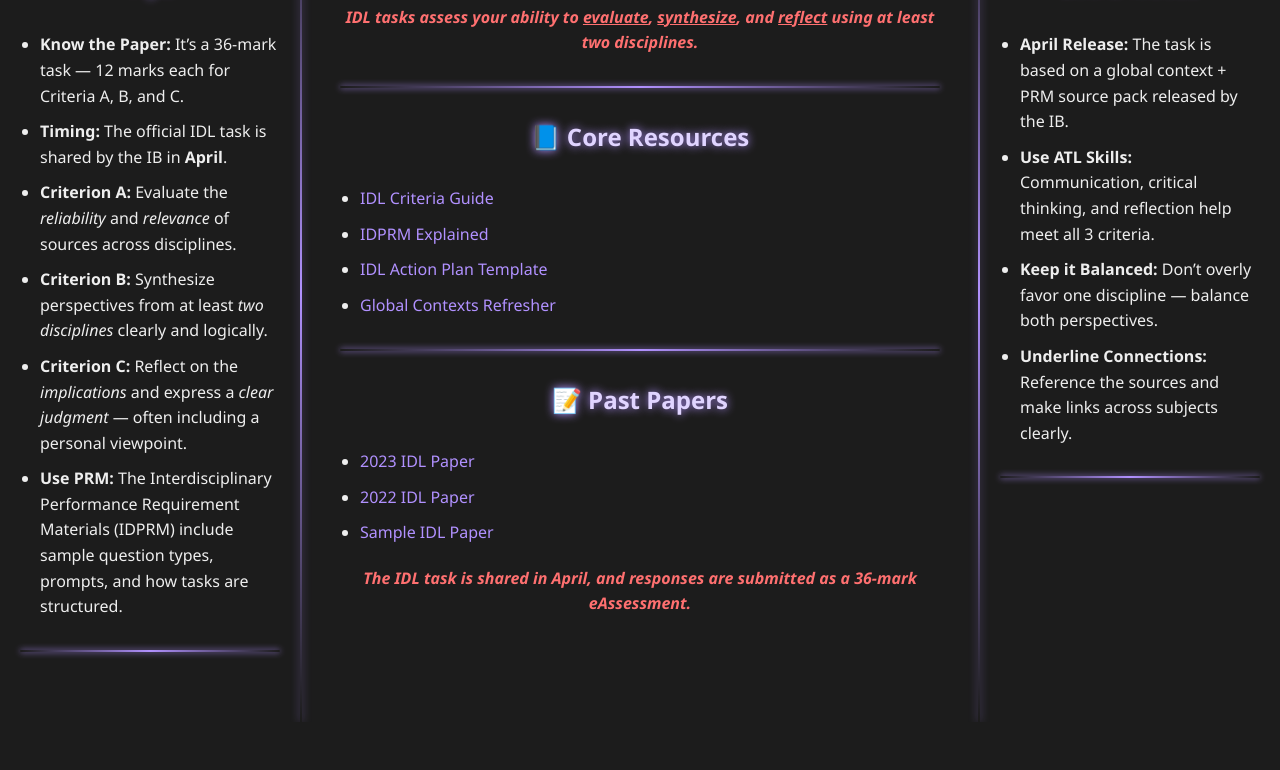
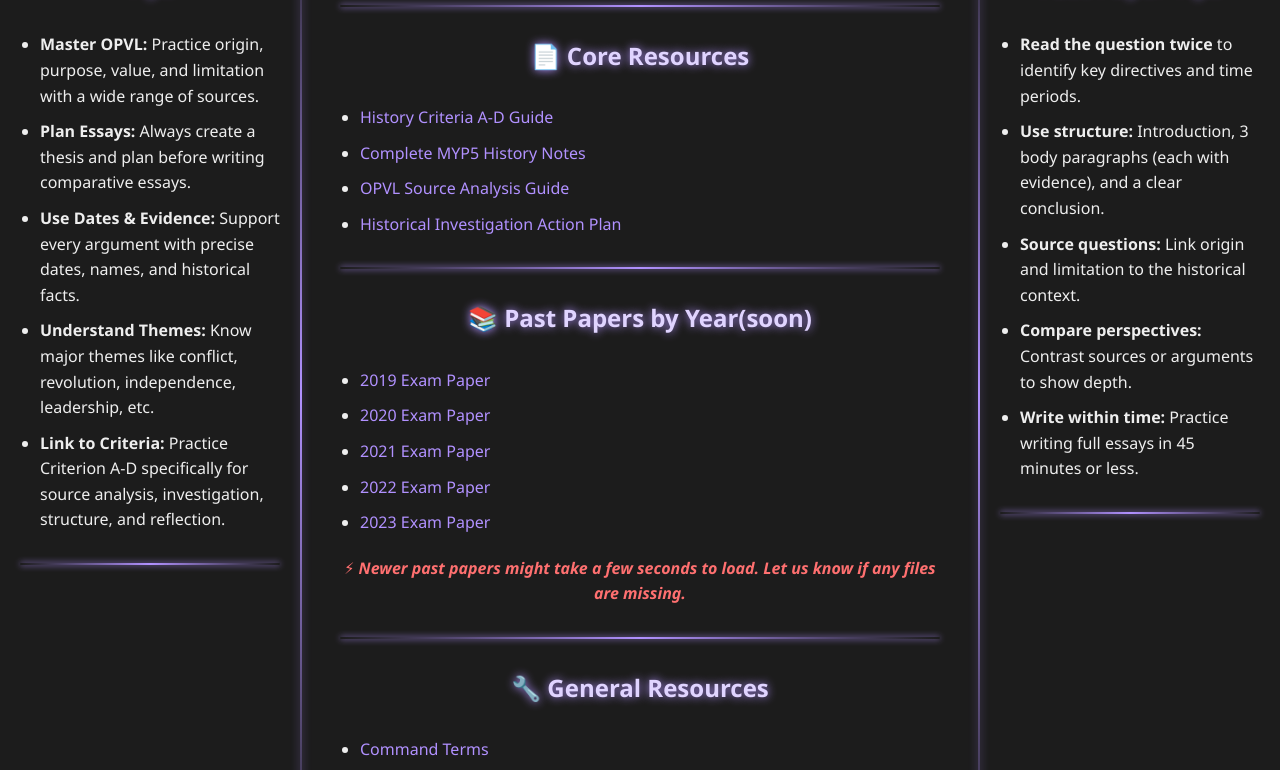
Before and after one commit to syskey4603/mypdocs, a plain HTML site: page History/history.html in a window 1280 px wide. Shown: the part 138-908 px from the top of the page. Before the commit the page ends 860 px from the top, so only its background shows below. Drawn offline with Linux system fonts and the light colour scheme.

Commit message:
added some history stuff

```diff
--- a/History/history.html
+++ b/History/history.html
@@ -3,8 +3,8 @@
 <head>
   <meta charset="utf-8" />
   <meta http-equiv="X-UA-Compatible" content="IE=edge">
-  <title>IDL Resources – MypDocs</title>
-  <meta name="description" content="MYP5 Interdisciplinary Learning Resources">
+  <title>History Resources – MypDocs</title>
+  <meta name="description" content="MYP5 History Resources">
   <meta name="viewport" content="width=device-width, initial-scale=1">
   <style>
     body {
@@ -128,57 +128,66 @@
   <a href="../index.html" class="back-button">← Back</a>
   <div class="vertical-line line-left"></div>
   <div class="vertical-line line-right"></div>
-
   <div class="layout-wrapper">
-    <!-- Left Column: Tips -->
     <div class="side-content">
       <div class="glow-divider"></div>
       <h2>Tips</h2>
       <ul>
-        <li><strong>Know the Paper:</strong> It’s a 36-mark task — 12 marks each for Criteria A, B, and C.</li>
-        <li><strong>Timing:</strong> The official IDL task is shared by the IB in <strong>April</strong>.</li>
-        <li><strong>Criterion A:</strong> Evaluate the <em>reliability</em> and <em>relevance</em> of sources across disciplines.</li>
-        <li><strong>Criterion B:</strong> Synthesize perspectives from at least <em>two disciplines</em> clearly and logically.</li>
-        <li><strong>Criterion C:</strong> Reflect on the <em>implications</em> and express a <em>clear judgment</em> — often including a personal viewpoint.</li>
-        <li><strong>Use PRM:</strong> The Interdisciplinary Performance Requirement Materials (IDPRM) include sample question types, prompts, and how tasks are structured.</li>
+        <li><strong>Master OPVL:</strong> Practice origin, purpose, value, and limitation with a wide range of sources.</li>
+        <li><strong>Plan Essays:</strong> Always create a thesis and plan before writing comparative essays.</li>
+        <li><strong>Use Dates & Evidence:</strong> Support every argument with precise dates, names, and historical facts.</li>
+        <li><strong>Understand Themes:</strong> Know major themes like conflict, revolution, independence, leadership, etc.</li>
+        <li><strong>Link to Criteria:</strong> Practice Criterion A-D specifically for source analysis, investigation, structure, and reflection.</li>
       </ul>
       <div class="glow-divider"></div>
     </div>
 
-    <!-- Center Column: Main IDL Content -->
     <div class="main-content">
-      <h1>Interdisciplinary Learning (IDL)</h1>
-      <p class="italic">IDL tasks assess your ability to <u>evaluate</u>, <u>synthesize</u>, and <u>reflect</u> using at least two disciplines.</p>
+      <h1>History Resources</h1>
       <div class="glow-divider"></div>
 
-      <h2>📘 Core Resources</h2>
+      <h2>📄 Core Resources</h2>
       <ul>
-        <li><a href="Essentials/IDL Criteria Guide.pdf">IDL Criteria Guide</a></li>
-        <li><a href="Essentials/IDPRM Explained.pdf">IDPRM Explained</a></li>
-        <li><a href="Essentials/IDL Action Plan Template.pdf">IDL Action Plan Template</a></li>
-        <li><a href="Essentials/Global Context Refresher.pdf">Global Contexts Refresher</a></li>
+        <li><a href="criteria-guide.html">History Criteria A-D Guide</a></li>
+        <li><a href="notes/CompleteHistoryNotes.html">Complete MYP5 History Notes</a></li>
+        <li><a href="opvl-guide.html">OPVL Source Analysis Guide</a></li>
+        <li><a href="action-plan.html">Historical Investigation Action Plan</a></li>
       </ul>
 
       <div class="glow-divider"></div>
 
-      <h2>📝 Past Papers</h2>
+      <h2>📚 Past Papers by Year(soon)</h2>
       <ul>
-        <li><a href="past papers/2023 IDL Paper.pdf">2023 IDL Paper</a></li>
-        <li><a href="past papers/2022 IDL Paper.pdf">2022 IDL Paper</a></li>
-        <li><a href="past papers/Sample IDL Paper.pdf">Sample IDL Paper</a></li>
+        <li><a href="past papers/2019.html">2019 Exam Paper</a></li>
+        <li><a href="past papers/2020.html">2020 Exam Paper</a></li>
+        <li><a href="past papers/2021.html">2021 Exam Paper</a></li>
+        <li><a href="past papers/2022.html">2022 Exam Paper</a></li>
+        <li><a href="past papers/2023.html">2023 Exam Paper</a></li>
       </ul>
-      <p class="italic">The IDL task is shared in April, and responses are submitted as a 36-mark eAssessment.</p>
+
+      <p class="italic">⚡ Newer past papers might take a few seconds to load. Let us know if any files are missing.
+      </p>
+
+      <div class="glow-divider"></div>
+
+      <h2>🔧 General Resources</h2>
+      <ul>
+        <li><a href="../Essentials/command terms.html">Command Terms</a></li>
+        <li><a href="glossary.html">Glossary of Historical Terms(soon)</a></li>
+        <li><a href="../Essentials/humanities guide.html">History Guide</a></li>
+        <li><a href="writing-checklist.html">History Essay Writing Checklist(soon)</a></li>
+      </ul>
     </div>
 
-    <!-- Right Column: Empty or additional support -->
     <div class="side-content">
       <div class="glow-divider"></div>
-      <h2>Extra Notes</h2>
+      <h2>Past Paper Tips</h2>
       <ul>
-        <li><strong>April Release:</strong> The task is based on a global context + PRM source pack released by the IB.</li>
-        <li><strong>Use ATL Skills:</strong> Communication, critical thinking, and reflection help meet all 3 criteria.</li>
-        <li><strong>Keep it Balanced:</strong> Don’t overly favor one discipline — balance both perspectives.</li>
-        <li><strong>Underline Connections:</strong> Reference the sources and make links across subjects clearly.</li>
+        <li><strong>Read the question twice</strong> to identify key directives and time periods.</li>
+        <li><strong>Use structure:</strong> Introduction, 3 body paragraphs (each with evidence), and a clear conclusion.</li>
+        <li><strong>Source questions:</strong> Link origin and limitation to the historical context.</li>
+        <li><strong>Compare perspectives:</strong> Contrast sources or arguments to show depth.</li>
+        <li><strong>Write within time:</strong> Practice writing full essays in 45 minutes or less.</li>
       </ul>
       <div class="glow-divider"></div>
     </div>
```
Also changed, not shown: index.html (+6 -1 lines), 5 other files.
